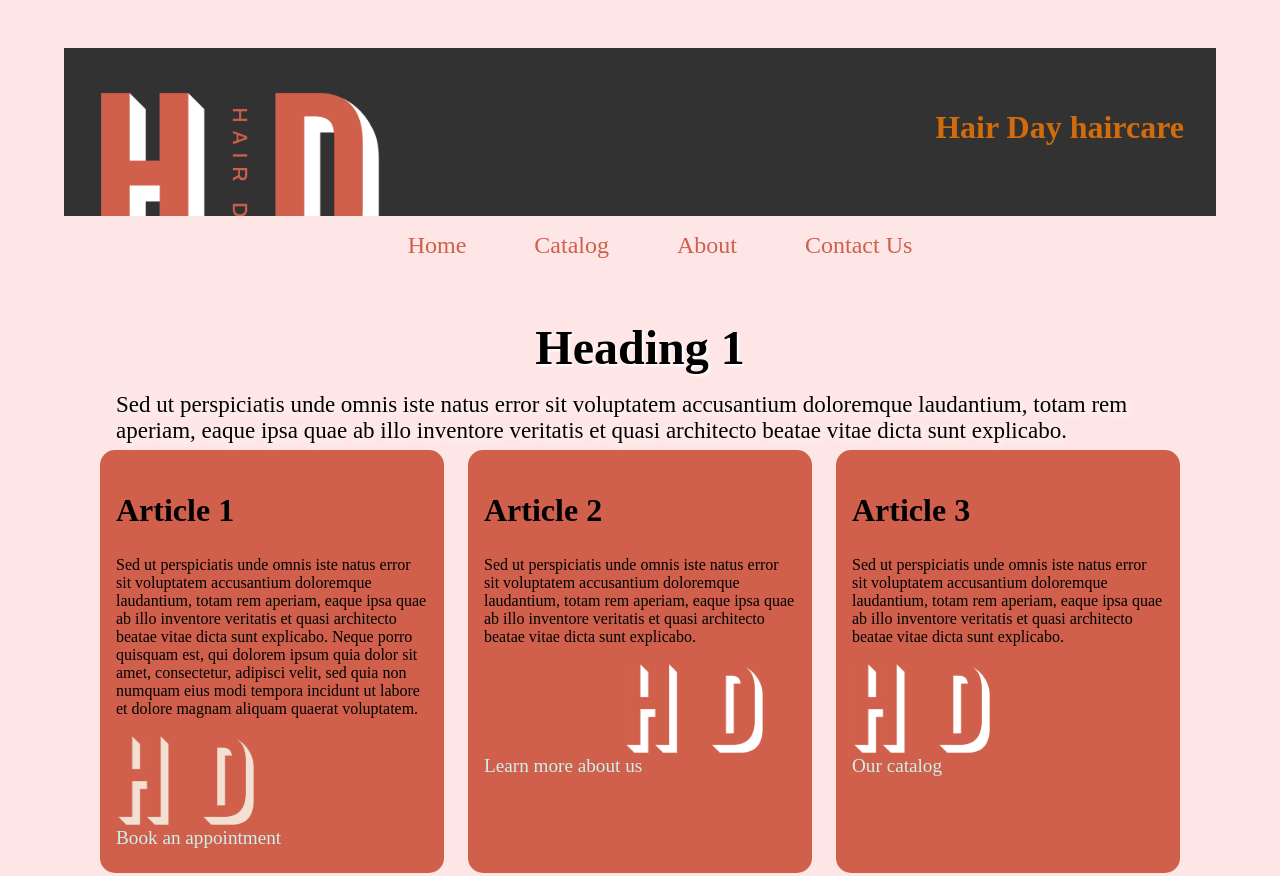
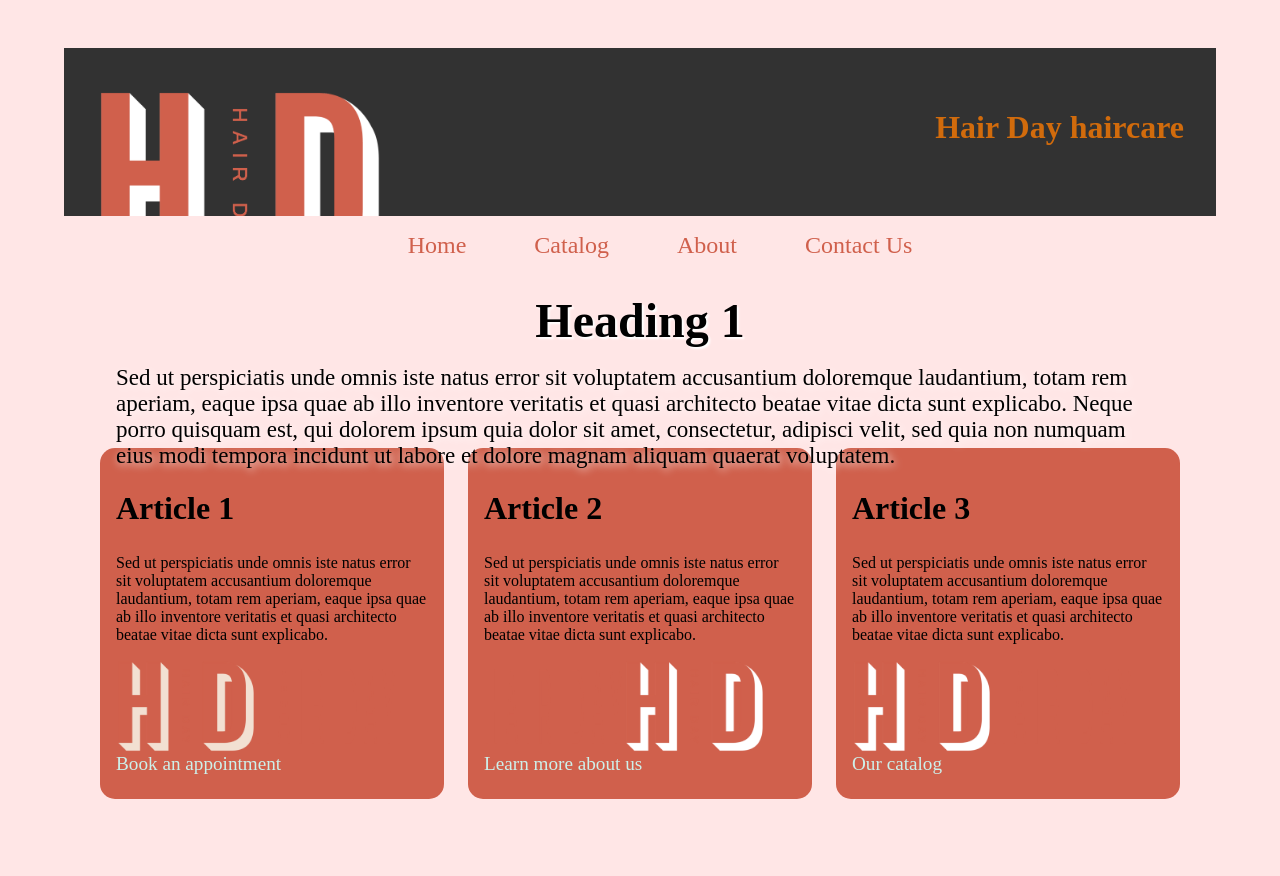
Before and after one commit to Erbasher/portfolio, a plain HTML site: page index.html in a window 1280 px wide. Shown: the top 876 px of the page. Drawn offline with Linux system fonts and the light colour scheme.

Commit message:
Modified text to section1

```diff
--- a/index.html
+++ b/index.html
@@ -65,7 +65,10 @@
 
                     Sed ut perspiciatis unde omnis iste natus error sit voluptatem accusantium
                     doloremque laudantium, totam rem aperiam, eaque ipsa quae ab illo inventore
-                    veritatis et quasi architecto beatae vitae dicta sunt explicabo.
+                    veritatis et quasi architecto beatae vitae dicta sunt explicabo. Neque porro
+                    quisquam est, qui dolorem ipsum quia dolor sit amet, consectetur, adipisci velit,
+                    sed quia non numquam eius modi tempora incidunt ut labore et dolore magnam
+                    aliquam quaerat voluptatem.
 
                 </p>
 
@@ -87,8 +90,7 @@
 
                     Sed ut perspiciatis unde omnis iste natus error sit voluptatem accusantium
                     doloremque laudantium, totam rem aperiam, eaque ipsa quae ab illo inventore
-                    veritatis et quasi architecto beatae vitae dicta sunt explicabo. Neque porro
-                    quisquam est, qui dolorem ipsum quia dolor sit amet, consectetur, adipisci velit, sed quia non numquam eius modi tempora incidunt ut labore et dolore magnam aliquam quaerat voluptatem.
+                    veritatis et quasi architecto beatae vitae dicta sunt explicabo.
 
                 </p>
 
```
